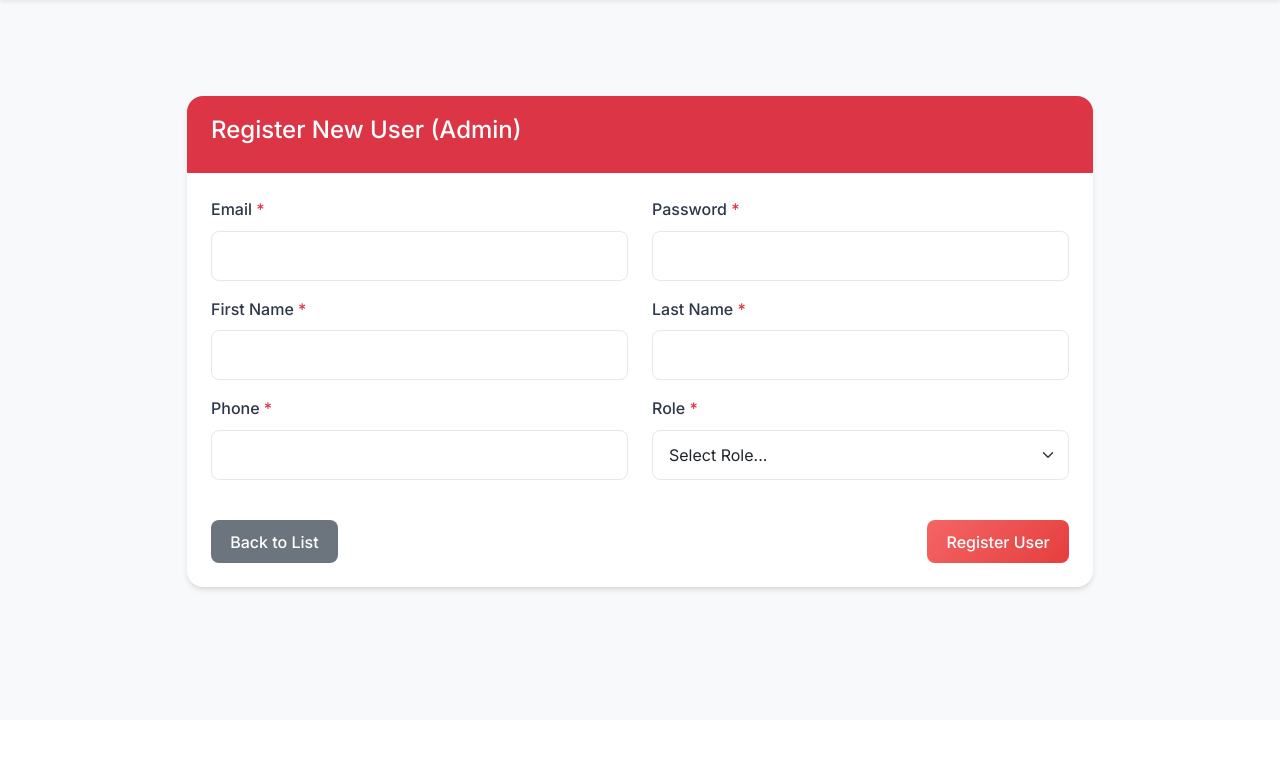
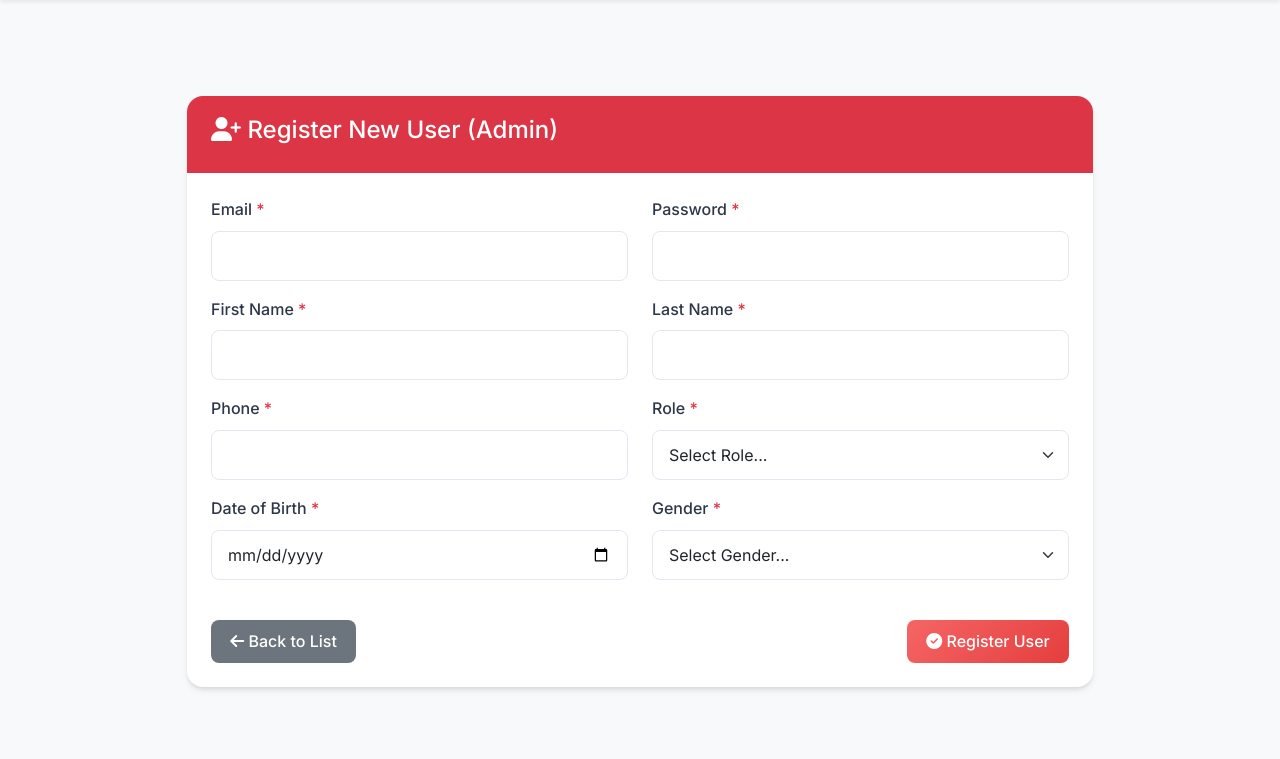
Before and after one commit to Mouaz-Ahmed-Alazazy/CAQM, a Django app: template admins/templates/admins/admin_register_user.html in a window 1280 px wide. Shown: the part 80-839 px from the top of the page. Before the commit the page ends 672 px from the top, so only its background shows below. Run offline with Django 5.2, Linux system fonts and the light colour scheme; the template is opened without the code that fills it, so the values that code supplies are empty.

Commit message:
Update admin functionality to improve user registration and security
Implement authentication for API endpoints, enhance user registration with date of birth and gender fields, fix activity log retrieval, and add self-delete protection for users.

Replit-Commit-Author: Agent
Replit-Commit-Session-Id: 4df963c7-fec6-4a46-8270-b63149bb3556
Replit-Commit-Checkpoint-Type: intermediate_checkpoint
Replit-Commit-Event-Id: 4e80c766-73d9-44bc-bfd6-d5861d355c7b
Replit-Commit-Screenshot-Url: https://storage.googleapis.com/screenshot-production-us-central1/5af5c915-c5a2-48ec-8a44-9a8784ff125f/4df963c7-fec6-4a46-8270-b63149bb3556/oz1nQ7l
Replit-Helium-Checkpoint-Created: true

```diff
--- a/admins/api.py
+++ b/admins/api.py
@@ -1,10 +1,12 @@
 from django.http import JsonResponse
+from django.contrib.auth.mixins import LoginRequiredMixin
 from django.views import View
 from doctors.models import Doctor
+from .views import AdminRequiredMixin
 
 
-class DoctorListAPIView(View):
-    """Simple API view to fetch doctors list for nurse assignment"""
+class DoctorListAPIView(LoginRequiredMixin, AdminRequiredMixin, View):
+    """API view to fetch doctors list for nurse assignment (admin only)"""
 
     def get(self, request):
         doctors = Doctor.objects.select_related('user').all()
--- a/admins/templates/admins/admin_register_user.html
+++ b/admins/templates/admins/admin_register_user.html
@@ -9,7 +9,7 @@
         <div class="col-md-10">
             <div class="card">
                 <div class="card-header bg-danger text-white">
-                    <h4><i class="bi bi-person-plus"></i> Register New User (Admin)</h4>
+                    <h4><i class="fas fa-user-plus"></i> Register New User (Admin)</h4>
                 </div>
                 <div class="card-body">
                     <form method="post" id="registerForm">
@@ -60,29 +60,38 @@
                             </div>
                         </div>
 
-                        <!-- Patient-specific fields -->
+                        <div class="row">
+                            <div class="col-md-6 mb-3">
+                                <label for="date_of_birth" class="form-label">Date of Birth <span class="text-danger">*</span></label>
+                                <input type="date" class="form-control" id="date_of_birth" name="date_of_birth" required>
+                            </div>
+
+                            <div class="col-md-6 mb-3">
+                                <label for="gender" class="form-label">Gender <span class="text-danger">*</span></label>
+                                <select class="form-select" id="gender" name="gender" required>
+                                    <option value="">Select Gender...</option>
+                                    <option value="MALE">Male</option>
+                                    <option value="FEMALE">Female</option>
+                                </select>
+                            </div>
+                        </div>
+
                         <div id="patient-fields" style="display: none;">
                             <h5 class="mt-3">Patient Information</h5>
                             <div class="row">
-                                <div class="col-md-6 mb-3">
-                                    <label for="date_of_birth" class="form-label">Date of Birth</label>
-                                    <input type="date" class="form-control" id="date_of_birth" name="date_of_birth">
-                                </div>
-
                                 <div class="col-md-6 mb-3">
                                     <label for="emergency_contact" class="form-label">Emergency Contact</label>
                                     <input type="tel" class="form-control" id="emergency_contact"
                                         name="emergency_contact">
                                 </div>
-                            </div>
 
-                            <div class="mb-3">
-                                <label for="address" class="form-label">Address</label>
-                                <textarea class="form-control" id="address" name="address" rows="2"></textarea>
+                                <div class="col-md-6 mb-3">
+                                    <label for="address" class="form-label">Address</label>
+                                    <textarea class="form-control" id="address" name="address" rows="2"></textarea>
+                                </div>
                             </div>
                         </div>
 
-                        <!-- Doctor-specific fields -->
                         <div id="doctor-fields" style="display: none;">
                             <h5 class="mt-3">Doctor Information</h5>
                             <div class="row">
@@ -91,13 +100,13 @@
                                             class="text-danger">*</span></label>
                                     <select class="form-select" id="specialization" name="specialization">
                                         <option value="">Select Specialization...</option>
-                                        <option value="CARDIO">Cardiology</option>
-                                        <option value="DERMA">Dermatology</option>
-                                        <option value="GP">General Practice</option>
-                                        <option value="NEURO">Neurology</option>
-                                        <option value="ORTHO">Orthopedics</option>
-                                        <option value="PEDIA">Pediatrics</option>
-                                        <option value="PSYCH">Psychiatry</option>
+                                        <option value="CARDIOLOGY">Cardiology</option>
+                                        <option value="DERMATOLOGY">Dermatology</option>
+                                        <option value="GENERAL">General Medicine</option>
+                                        <option value="NEUROLOGY">Neurology</option>
+                                        <option value="ORTHOPEDICS">Orthopedics</option>
+                                        <option value="PEDIATRICS">Pediatrics</option>
+                                        <option value="PSYCHIATRY">Psychiatry</option>
                                     </select>
                                 </div>
 
@@ -106,15 +115,8 @@
                                     <input type="text" class="form-control" id="license_number" name="license_number">
                                 </div>
                             </div>
-
-                            <div class="mb-3">
-                                <label for="years_of_experience" class="form-label">Years of Experience</label>
-                                <input type="number" class="form-control" id="years_of_experience"
-                                    name="years_of_experience" min="0" value="0">
-                            </div>
                         </div>
 
-                        <!-- Nurse-specific fields -->
                         <div id="nurse-fields" style="display: none;">
                             <h5 class="mt-3">Nurse Information</h5>
                             <div class="alert alert-info">
@@ -125,18 +127,16 @@
                                 <label for="assigned_doctor" class="form-label">Assigned Doctor (Optional)</label>
                                 <select class="form-select" id="assigned_doctor" name="assigned_doctor">
                                     <option value="">None - Assign Later</option>
-                                    {% load static %}
-                                    <!-- This will be populated by JavaScript -->
                                 </select>
                             </div>
                         </div>
 
                         <div class="d-flex justify-content-between mt-4">
                             <a href="{% url 'admins:admin_user_list' %}" class="btn btn-secondary">
-                                <i class="bi bi-arrow-left"></i> Back to List
+                                <i class="fas fa-arrow-left"></i> Back to List
                             </a>
                             <button type="submit" class="btn btn-danger">
-                                <i class="bi bi-check-circle"></i> Register User
+                                <i class="fas fa-check-circle"></i> Register User
                             </button>
                         </div>
                     </form>
@@ -147,13 +147,14 @@
 </div>
 
 <script>
-    // Fetch doctors for nurse assignment
     async function loadDoctors() {
         try {
             const response = await fetch('/admins/api/doctors/');
             if (response.ok) {
                 const doctors = await response.json();
                 const select = document.getElementById('assigned_doctor');
+                const existingOptions = select.querySelectorAll('option:not(:first-child)');
+                existingOptions.forEach(opt => opt.remove());
                 doctors.forEach(doctor => {
                     const option = document.createElement('option');
                     option.value = doctor.id;
@@ -166,21 +167,22 @@
         }
     }
 
-    // Show/hide role-specific fields
     document.getElementById('role').addEventListener('change', function () {
         const patientFields = document.getElementById('patient-fields');
         const doctorFields = document.getElementById('doctor-fields');
         const nurseFields = document.getElementById('nurse-fields');
+        const specialization = document.getElementById('specialization');
 
         patientFields.style.display = 'none';
         doctorFields.style.display = 'none';
         nurseFields.style.display = 'none';
+        specialization.required = false;
 
         if (this.value === 'PATIENT') {
             patientFields.style.display = 'block';
         } else if (this.value === 'DOCTOR') {
             doctorFields.style.display = 'block';
-            document.getElementById('specialization').required = true;
+            specialization.required = true;
         } else if (this.value === 'NURSE') {
             nurseFields.style.display = 'block';
             loadDoctors();
--- a/admins/urls.py
+++ b/admins/urls.py
@@ -13,7 +13,6 @@ app_name = 'admins'
 
 urlpatterns = [
     path('', AdminDashboardView.as_view(), name='admin_dashboard'),
-    path('dashboard/', AdminDashboardView.as_view(), name='dashboard'),
     path('queue-stats/', AdminQueueStatsView.as_view(), name='admin_queue_stats'),
     path('activity-log/', AdminActivityLogView.as_view(), name='admin_activity_log'),
     path('register-user/', AdminUserRegistrationView.as_view(), name='admin_register_user'),
```
Also changed, not shown: admins/services.py (+7 -10 lines), admins/views.py (+19 -7 lines).
